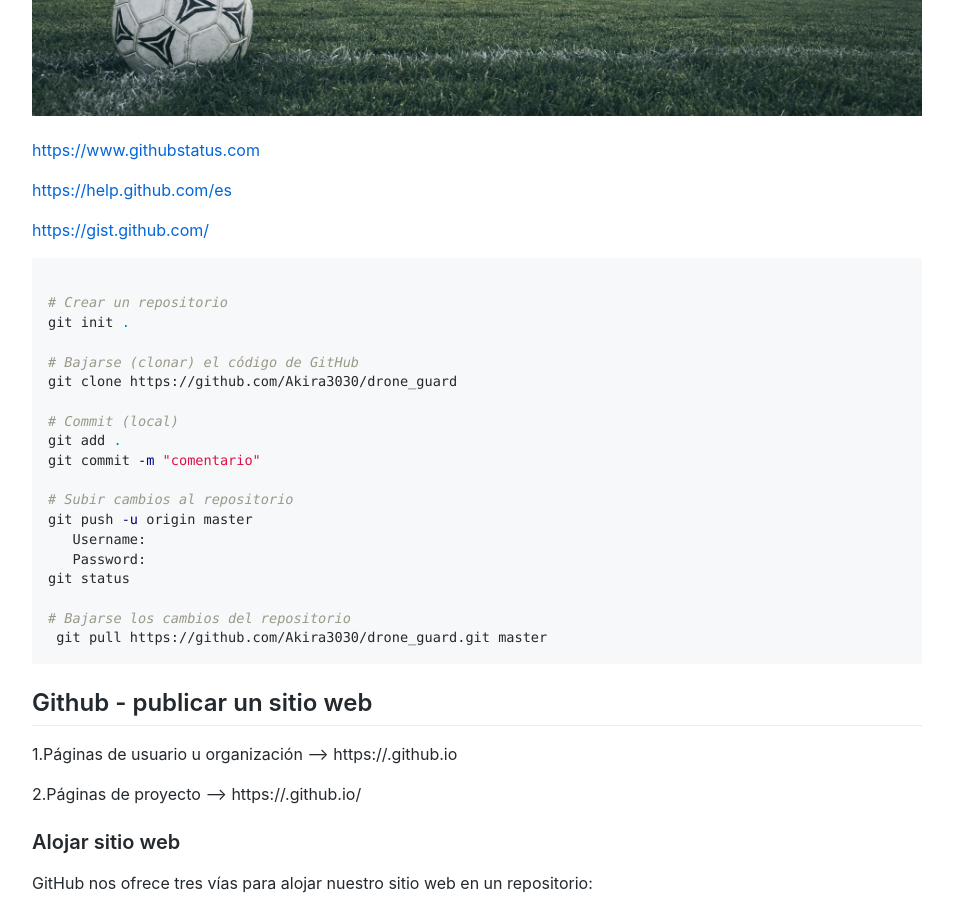
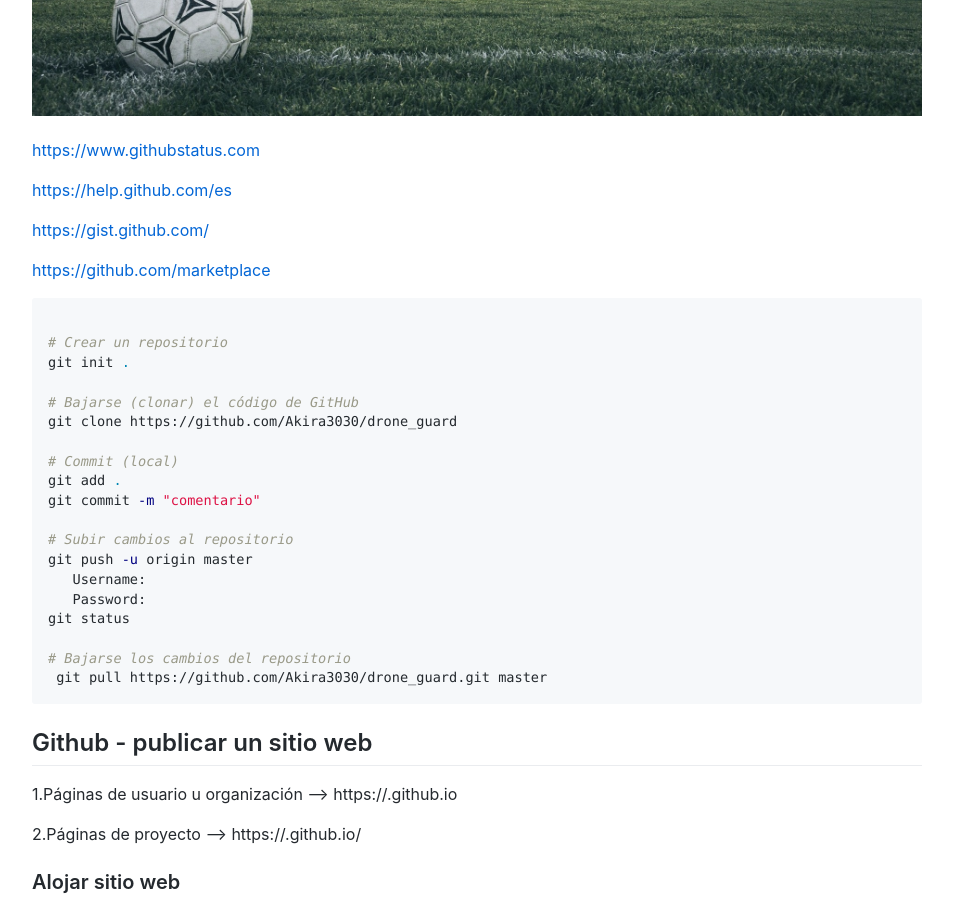
Before and after one commit to Akira3030/formacion, a Jekyll site: the page built from articulos/trabajando-con-github.md, in a window 1280 px wide and 900 px high, scrolled down 332 px. Shown: the whole window, without its empty margins (163-1116 px from the left). Built offline with Jekyll 4.4.1, drawn with Linux system fonts in a browser that asks for light colours; some of the changed lines change nothing that is shown.

Commit message:
Update trabajando-con-github.md

```diff
--- a/articulos/trabajando-con-github.md
+++ b/articulos/trabajando-con-github.md
@@ -12,6 +12,11 @@ title: "Entorno virtual"
 [https://help.github.com/es](https://help.github.com/es)
 
 [https://gist.github.com/](https://gist.github.com/)
+
+[https://github.com/marketplace](https://github.com/marketplace)
+
+
+
 
 
 
```
